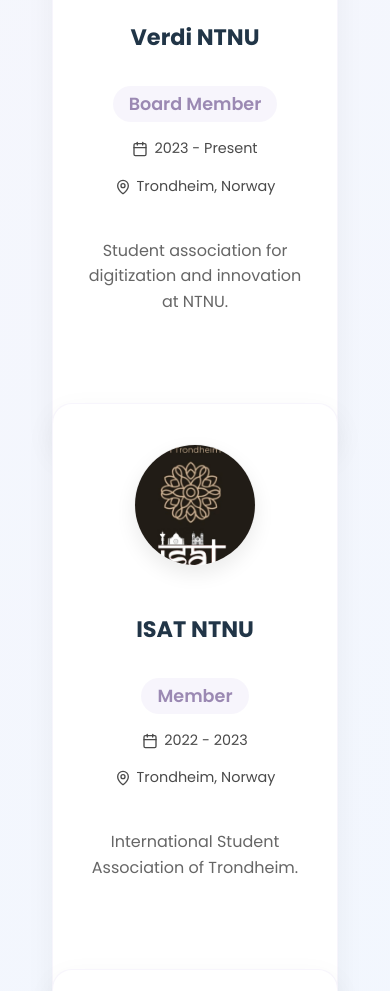
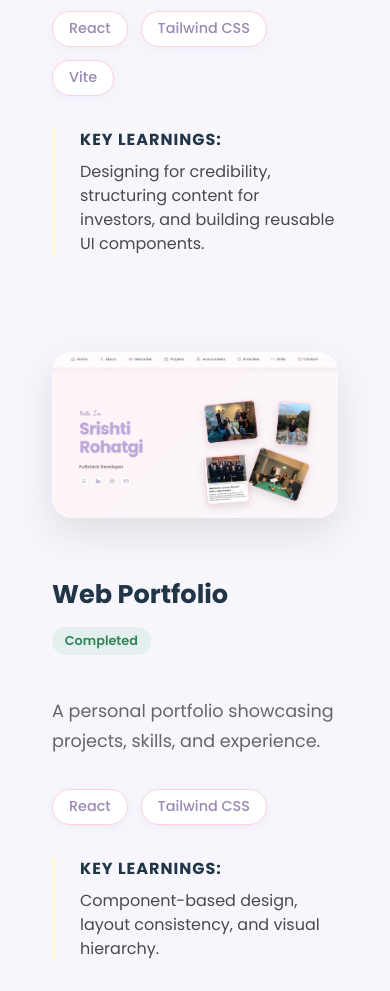
Before and after one commit to srishtr/portfolio, a React (Vite) app in the folder portfolio/: page / in a window 390 px wide. Shown: the part 5540-6531 px from the top of the page. Built offline with nearby package versions, Linux system fonts and the light colour scheme.

Commit message:
added the projects

```diff
--- a/portfolio/src/App.css
+++ b/portfolio/src/App.css
@@ -880,25 +880,13 @@
   border-color: var(--baby-pink);
 }
 
-.verv-logo-container {
-  width: 120px;
-  height: 120px; /* Larger logos for grid */
-  background: white;
-  border-radius: 50%; /* Circle look */
-  display: flex;
-  align-items: center;
-  justify-content: center;
-  padding: 0; /* Removed padding to cover full circle */
-  overflow: hidden; /* Ensures image stays within circle */
-  box-shadow: 0 8px 20px rgba(0,0,0,0.08);
-  border: 1px solid #f0f0f0;
-  margin-bottom: 1.5rem;
-}
-
 .verv-logo {
-  width: 100%;
-  height: 100%;
-  object-fit: cover; /* Covers the entire circle */
+  width: 140px;
+  height: 140px;
+  object-fit: cover; /* Fills the rounded shape */
+  border-radius: 30px; /* Soft, rounded corners */
+  box-shadow: 0 10px 25px rgba(0,0,0,0.1); /* Shadow directly on the image */
+  margin-bottom: 1.5rem; /* Replaces container margin */
 }
 
 .verv-details {
@@ -947,3 +935,153 @@
     max-width: 400px;
   }
 }
+
+/* Projects Section Styles */
+.projects-container {
+  padding: 2rem 0;
+}
+
+.projects-list {
+  display: flex;
+  flex-direction: column;
+  gap: 6rem; /* Large spacing between projects */
+  width: 100%;
+}
+
+.project-row {
+  display: flex;
+  flex-direction: row;
+  align-items: center;
+  gap: 4rem;
+  width: 100%;
+}
+
+/* Alternate order for variety (optional, check preference) - let's keep it uniform for now as requested "under each other" */
+/* If you want zigzag:
+.project-row:nth-child(even) {
+  flex-direction: row-reverse;
+}
+*/
+
+.project-image-container {
+  flex: 1;
+  border-radius: 20px;
+  overflow: hidden;
+  box-shadow: 0 15px 40px rgba(0,0,0,0.1);
+  transition: transform 0.4s ease;
+  height: 350px; /* Fixed height for uniformity */
+}
+
+.project-image-container:hover {
+  transform: scale(1.02);
+}
+
+.project-image {
+  width: 100%;
+  height: 100%;
+  object-fit: cover;
+  display: block;
+}
+
+.project-content {
+  flex: 1;
+  display: flex;
+  flex-direction: column;
+  justify-content: center;
+  text-align: left;
+}
+
+.project-row h3 {
+  font-size: 2rem;
+  color: var(--black);
+  margin-bottom: 0.8rem;
+  font-family: 'Poppins', sans-serif;
+}
+
+.status-badge {
+  display: inline-block;
+  padding: 0.3rem 0.8rem;
+  border-radius: 50px;
+  font-size: 0.8rem;
+  font-weight: 600;
+  margin-bottom: 1.5rem;
+  align-self: flex-start;
+}
+
+.status-badge.completed {
+  background-color: rgba(72, 187, 120, 0.1);
+  color: #2f855a;
+}
+
+.status-badge.under-construction {
+  background-color: rgba(236, 201, 75, 0.15);
+  color: #b7791f;
+}
+
+.status-badge.proof-of-concept {
+  background-color: rgba(66, 153, 225, 0.1);
+  color: #2b6cb0;
+}
+
+.project-description {
+  color: #666;
+  line-height: 1.7;
+  font-size: 1.1rem;
+  margin-bottom: 2rem;
+}
+
+.tech-stack {
+  display: flex;
+  flex-wrap: wrap;
+  gap: 0.8rem;
+  margin-bottom: 2rem;
+}
+
+.tech-tag {
+  background: white;
+  color: var(--accent);
+  padding: 0.4rem 1rem;
+  border-radius: 50px;
+  font-size: 0.9rem;
+  font-weight: 500;
+  border: 1px solid var(--baby-pink);
+  box-shadow: 0 2px 10px rgba(178, 152, 220, 0.1);
+}
+
+.learnings {
+  border-left: 4px solid var(--baby-yellow);
+  padding-left: 1.5rem;
+}
+
+.learnings-label {
+  display: block;
+  font-weight: 700;
+  color: var(--black);
+  margin-bottom: 0.5rem;
+  font-size: 1rem;
+  text-transform: uppercase;
+  letter-spacing: 1px;
+}
+
+.learnings p {
+  margin: 0;
+  font-size: 1rem;
+  color: var(--soft-text);
+  font-style: italic;
+}
+
+@media (max-width: 960px) {
+  .project-row {
+    flex-direction: column;
+    gap: 2rem;
+  }
+
+  .project-image-container {
+    width: 100%;
+    height: 250px;
+  }
+
+  .project-row h3 {
+    font-size: 1.6rem;
+  }
+}
--- a/portfolio/src/components/Projects.jsx
+++ b/portfolio/src/components/Projects.jsx
@@ -1,12 +1,102 @@
 import React from 'react';
+import { motion } from 'framer-motion';
+import { Layout, Code, ExternalLink } from 'lucide-react';
+import breachVR from '../assets/BreachVR.jpg';
+import portfolio from '../assets/Portfolio-img.png';
 
 const Projects = () => {
-  return (
-    <div className='section-content'>
-      <h2>Projects</h2>
-      <p>This is the Projects section.</p>
-    </div>
-  );
-}
+    const projects = [
+        {
+            title: "Investment Company Website",
+            status: "Under construction",
+            image: "https://placehold.co/600x400/e2e8f0/1e293b?text=Investment+Website", // Placeholder
+            technologies: ["React", "Tailwind CSS", "Vite"],
+            description:
+                "A corporate website for an investment company focused on clarity, trust, and performance.",
+            learned:
+                "Designing for credibility, structuring content for investors, and building reusable UI components."
+        },
+        {
+            title: "Web Portfolio",
+            status: "Completed",
+            image: portfolio,
+            technologies: ["React", "Tailwind CSS"],
+            description:
+                "A personal portfolio showcasing projects, skills, and experience.",
+            learned:
+                "Component-based design, layout consistency, and visual hierarchy."
+        },
+        {
+            title: "VR Game for Blind People",
+            status: "Proof of concept",
+            image: breachVR,
+            technologies: ["Unity", "C#", "Spatial Audio"],
+            description:
+                "A VR experience using spatial audio and haptic feedback to enable navigation without sight.",
+            learned:
+                "Accessibility-first design, non-visual UX, and rapid prototyping."
+        },
+        {
+            title: "Wedding Website",
+            status: "Under construction",
+            image: "https://placehold.co/600x400/e2e8f0/1e293b?text=Wedding+Site", // Placeholder
+            technologies: ["React", "Tailwind CSS"],
+            description:
+                "A personalized wedding website with event details, RSVP, and gallery.",
+            learned:
+                "Client-oriented design, emotional storytelling, and responsive layouts."
+        }
+    ];
+
+    return (
+        <div className='section-content projects-container'>
+            <motion.div
+                className="section-header"
+                initial={{ opacity: 0, x: -20 }}
+                whileInView={{ opacity: 1, x: 0 }}
+                viewport={{ once: true }}
+            >
+                <h2>Projects <Layout className="header-icon" size={28} /></h2>
+            </motion.div>
+
+            <div className="projects-list">
+                {projects.map((project, index) => (
+                    <motion.div
+                        key={index}
+                        className="project-row"
+                        initial={{ opacity: 0, y: 30 }}
+                        whileInView={{ opacity: 1, y: 0 }}
+                        transition={{ delay: index * 0.2 }}
+                        viewport={{ once: true }}
+                    >
+                        <div className="project-image-container">
+                             {project.image && <img src={project.image} alt={project.title} className="project-image" />}
+                        </div>
+
+                        <div className="project-content">
+                            <h3>{project.title}</h3>
+                            <span className={`status-badge ${project.status.toLowerCase().replace(/\s+/g, '-')}`}>
+                                {project.status}
+                            </span>
+
+                            <p className="project-description">{project.description}</p>
+
+                            <div className="tech-stack">
+                                {project.technologies.map((tech, i) => (
+                                    <span key={i} className="tech-tag">{tech}</span>
+                                ))}
+                            </div>
+
+                            <div className="learnings">
+                                <span className="learnings-label">Key Learnings:</span>
+                                <p>{project.learned}</p>
+                            </div>
+                        </div>
+                    </motion.div>
+                ))}
+            </div>
+        </div>
+    );
+};
 
 export default Projects;
--- a/portfolio/src/components/Verv.jsx
+++ b/portfolio/src/components/Verv.jsx
@@ -54,9 +54,7 @@
             transition={{ delay: index * 0.2 }}
             viewport={{ once: true }}
           >
-            <div className="verv-logo-container">
-              <img src={verv.logo} alt={`${verv.organization} logo`} className="verv-logo" />
-            </div>
+            <img src={verv.logo} alt={`${verv.organization} logo`} className="verv-logo" />
 
             <div className="verv-details">
               <h3>{verv.organization}</h3>
```
Also changed, not shown: portfolio/src/assets/Portfolio-img.png (added).
